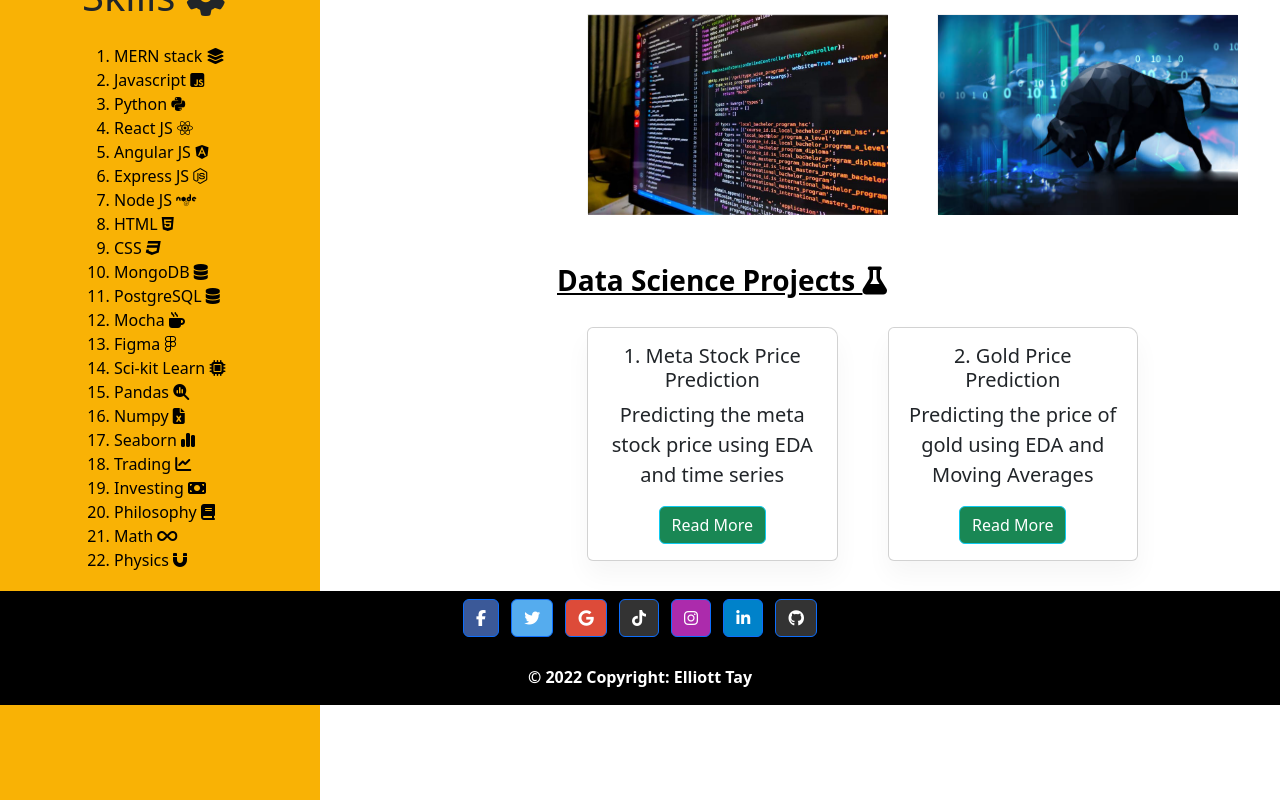
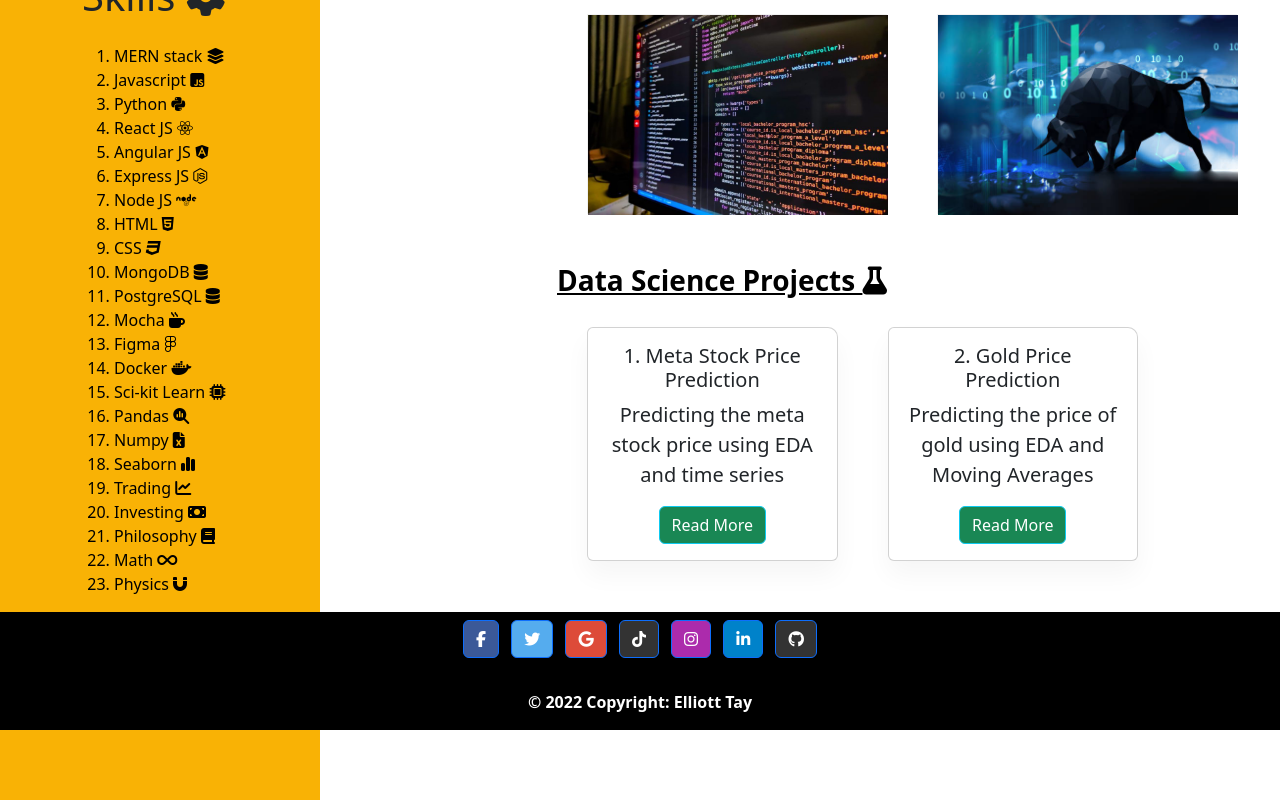
Before and after one commit to Nihilus888/Portfolio-Website, an Angular app: page / in a window 1280 px wide. Shown: the part 560-1360 px from the top of the page. Built offline with nearby package versions, Linux system fonts and the light colour scheme.

Commit message:
added docker skill

```diff
--- a/src/app/home/home.component.css
+++ b/src/app/home/home.component.css
@@ -98,7 +98,7 @@ h4 {
   align-items: center;
   position: relative;
   box-shadow: 0 14px 26px rgba(0, 0, 0, 0.04);
-  transition: all 0.3s ease-out;
+  transition: all 0.5s ease-out;
   text-decoration: none;
 }
 
--- a/src/app/home/home.component.html
+++ b/src/app/home/home.component.html
@@ -19,6 +19,7 @@
           <li>PostgreSQL <i class="fa-solid fa-database"></i></li>
           <li>Mocha <i class="fa-solid fa-mug-hot"></i></li>
           <li>Figma <i class="fa-brands fa-figma"></i></li>
+          <li>Docker <i class="fa-brands fa-docker"></i></li>
           <li>Sci-kit Learn <i class="fa-solid fa-microchip"></i></li>
           <li>Pandas <i class="fa-solid fa-magnifying-glass-chart"></i></li>
           <li>Numpy <i class="fa-sharp fa-solid fa-file-excel"></i></li>
--- a/src/index.html
+++ b/src/index.html
@@ -96,7 +96,7 @@
     <!-- Grid container -->
 
     <!-- Copyright -->
-    <div class="text-center p-3 mb-1 mt-0" style="background-color: black">
+    <div class="text-center p-3 mb-0 mt-1" style="background-color: black">
       <strong>© 2022 Copyright:
       <a class="text-white">Elliott Tay</a>
     </strong>
```
